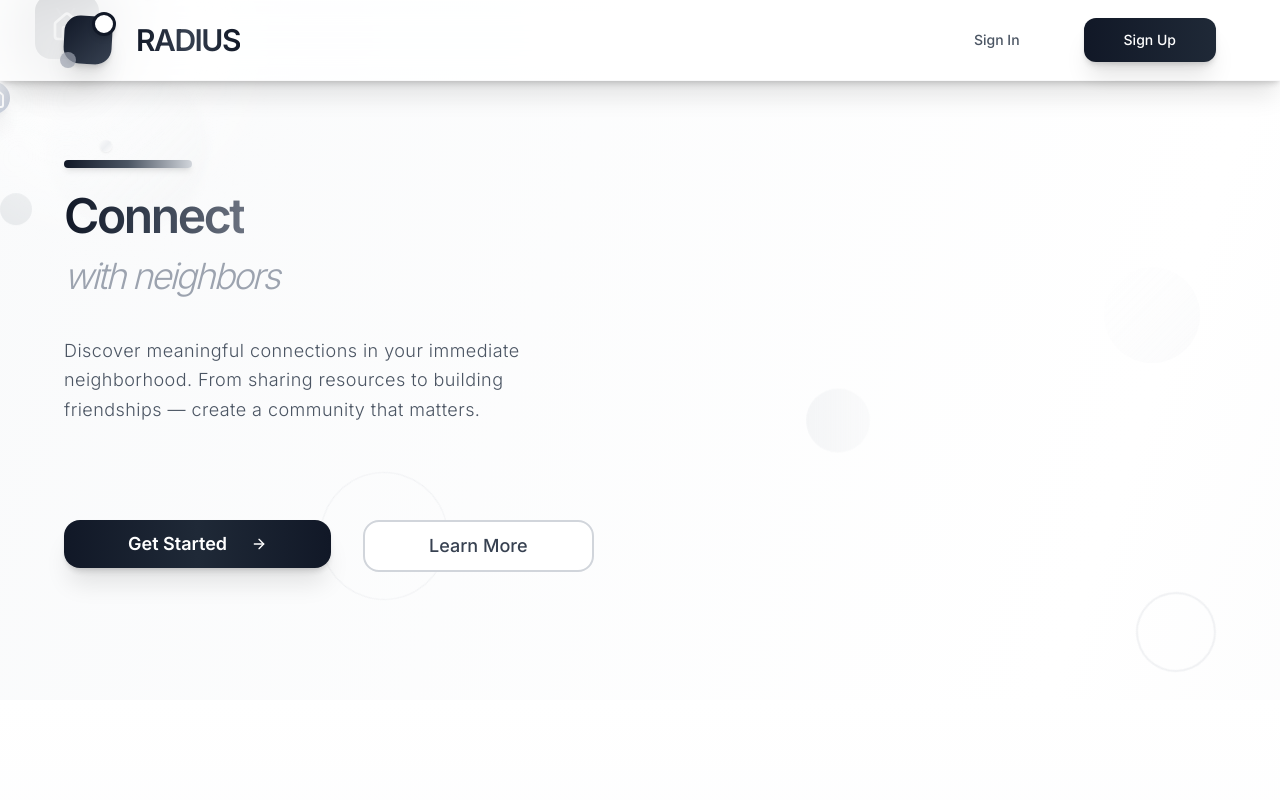
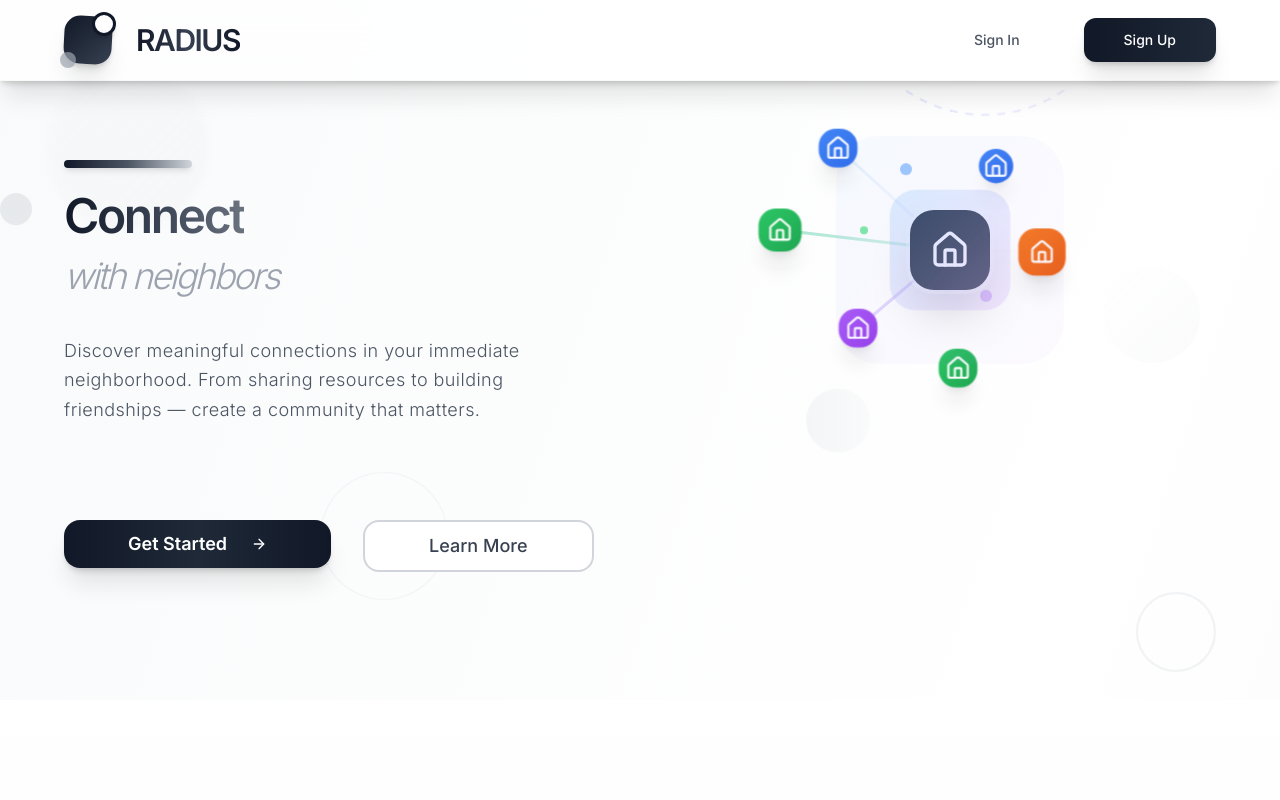
Before and after one commit to MohitPatni0731/everloom, a React (Vite) app: page / in a window 1280 px wide. Shown: the top 800 px of the page. Built offline with nearby package versions, Linux system fonts and the light colour scheme.

Commit message:
Refine animation to match mission.

```diff
--- a/src/components/NeighborhoodClusterAnimation.tsx
+++ b/src/components/NeighborhoodClusterAnimation.tsx
@@ -1,76 +1,38 @@
+
 import { Home } from "lucide-react";
 import React from "react";
 
 // Modern minimalist constellation cluster colors
 const nodeColors = [
-  "bg-gradient-to-br from-[#e0e7ee] to-[#bcc4d4]",
-  "bg-gradient-to-br from-[#f3f4f6] to-[#b8c0d0]",
-  "bg-gradient-to-br from-[#d2dae4] to-[#a6b4c8]",
+  "bg-gradient-to-br from-blue-500 to-blue-600",
+  "bg-gradient-to-br from-green-500 to-green-600",
+  "bg-gradient-to-br from-purple-500 to-purple-600",
+  "bg-gradient-to-br from-orange-500 to-orange-600",
 ];
-
-const smallDot = (
-  <div className="rounded-full bg-gradient-to-br from-gray-50 via-gray-200 to-white w-3 h-3 shadow shadow-black/10 opacity-60"></div>
-);
-
-const line = (className: string, style = {}) => (
-  <div className={className} style={style}>
-    <svg width="64" height="64" fill="none">
-      <line
-        x1="4"
-        y1="60"
-        x2="60"
-        y2="8"
-        stroke="#cdd6e0"
-        strokeWidth="2"
-        strokeOpacity="0.22"
-        strokeLinecap="round"
-      />
-    </svg>
-  </div>
-);
-
-const subtleRing = (className: string, diameter: number, opacity = 0.16) => (
-  <svg
-    className={className}
-    width={diameter}
-    height={diameter}
-    fill="none"
-    style={{ filter: "blur(4px)" }}
-    aria-hidden="true"
-  >
-    <circle
-      cx={diameter / 2}
-      cy={diameter / 2}
-      r={diameter / 2 - 2}
-      stroke="#eaeef2"
-      strokeWidth="3"
-      strokeOpacity={opacity}
-    />
-  </svg>
-);
 
 const neighborNode = (
   iconSize: number,
   colorClass: string,
   pos: { top: number; left: number },
-  boxSize = 28
+  boxSize = 32
 ) => (
   <div
-    className={`absolute`}
+    className={`absolute animate-pulse-luxury`}
     style={{
       top: pos.top,
       left: pos.left,
       width: boxSize,
       height: boxSize,
-      zIndex: 1,
+      zIndex: 2,
     }}
   >
     <div
-      className={`${colorClass} w-full h-full rounded-2xl shadow-xl flex items-center justify-center opacity-90`}
+      className={`${colorClass} w-full h-full rounded-2xl shadow-xl flex items-center justify-center`}
     >
-      <Home className={`w-[${iconSize}px] h-[${iconSize}px] text-white opacity-90`} />
+      <Home className={`w-[${iconSize}px] h-[${iconSize}px] text-white`} />
     </div>
-    {smallDot}
+    {/* Connection pulse effect */}
+    <div className="absolute inset-0 rounded-2xl bg-white/20 animate-ping"></div>
   </div>
 );
 
@@ -79,116 +41,150 @@ export const NeighborhoodClusterAnimation = () => {
     <div
       className="absolute pointer-events-none select-none"
       style={{
-        top: "-120px",
-        left: "-80px",
-        zIndex: 0,
-        width: 400,
-        height: 340,
-        // Keeps cluster far in background
+        top: "50px",
+        right: "80px",
+        zIndex: 1,
+        width: 500,
+        height: 400,
       }}
     >
-      {/* Soft haze background gradient */}
-      <div className="absolute top-10 left-10 w-[300px] h-[300px] rounded-full bg-gradient-to-br from-gray-100/20 via-white/70 to-transparent blur-2xl"></div>
-      {/* Outer subtle premium rings */}
-      {subtleRing("absolute top-[40px] left-[40px]", 220, 0.10)}
-      {subtleRing("absolute top-[24px] left-[32px]", 260, 0.075)}
-      {/* Central home node */}
-      <div className="absolute top-[115px] left-[115px] w-16 h-16 rounded-2xl bg-gradient-to-br from-gray-900 via-gray-800 to-[#b2b9c2] flex items-center justify-center shadow-2xl ring-2 ring-white/30">
-        <Home className="w-8 h-8 text-white" />
-        {/* Minimal pulse */}
-        <div className="absolute -inset-4 rounded-2xl bg-gray-200/10 animate-pulse-luxury"></div>
-      </div>
-      {/* Neighbor nodes (carefully positioned for constellation effect) */}
-      {neighborNode(
-        14,
-        nodeColors[0],
-        { top: 37, left: 57 },
-        28
-      )}
-      {neighborNode(
-        18,
-        nodeColors[1],
-        { top: 202, left: 58 },
-        32
-      )}
-      {neighborNode(
-        14,
-        nodeColors[2],
-        { top: 80, left: 222 },
-        28
-      )}
-      {/* Soft connector lines */}
+      {/* Soft background glow */}
+      <div className="absolute top-1/2 left-1/2 transform -translate-x-1/2 -translate-y-1/2 w-[400px] h-[400px] rounded-full bg-gradient-radial from-blue-100/30 via-purple-50/20 to-transparent blur-3xl animate-pulse-subtle"></div>
+
+      {/* Outer connection rings */}
       <svg
-        className="absolute left-[142px] top-[128px] z-0"
-        width="80"
-        height="80"
+        className="absolute top-1/2 left-1/2 transform -translate-x-1/2 -translate-y-1/2"
+        width="320"
+        height="320"
         fill="none"
       >
-        <line
-          x1="8"
-          y1="8"
-          x2="45"
-          y2="-60"
-          stroke="#c0cadb"
+        <circle
+          cx="160"
+          cy="160"
+          r="140"
+          stroke="url(#connectionGradient)"
           strokeWidth="2"
-          strokeOpacity="0.15"
+          strokeOpacity="0.3"
+          strokeDasharray="8 8"
+          className="animate-spin-gentle"
         />
+        <circle
+          cx="160"
+          cy="160"
+          r="100"
+          stroke="url(#connectionGradient2)"
+          strokeWidth="2"
+          strokeOpacity="0.4"
+          strokeDasharray="6 6"
+          className="animate-spin-gentle"
+          style={{ animationDirection: "reverse", animationDuration: "12s" }}
+        />
+        <defs>
+          <linearGradient id="connectionGradient" x1="0%" y1="0%" x2="100%" y2="100%">
+            <stop offset="0%" stopColor="#3b82f6" stopOpacity="0.6" />
+            <stop offset="50%" stopColor="#8b5cf6" stopOpacity="0.4" />
+            <stop offset="100%" stopColor="#06b6d4" stopOpacity="0.6" />
+          </linearGradient>
+          <linearGradient id="connectionGradient2" x1="0%" y1="0%" x2="100%" y2="100%">
+            <stop offset="0%" stopColor="#10b981" stopOpacity="0.5" />
+            <stop offset="100%" stopColor="#f59e0b" stopOpacity="0.5" />
+          </linearGradient>
+        </defs>
       </svg>
-      {/* Central to neighbor 1 */}
+
+      {/* Central main home - represents you */}
+      <div className="absolute top-1/2 left-1/2 transform -translate-x-1/2 -translate-y-1/2 w-20 h-20 rounded-3xl bg-gradient-to-br from-gray-900 via-gray-800 to-gray-700 flex items-center justify-center shadow-2xl ring-4 ring-white/40 z-10">
+        <Home className="w-10 h-10 text-white" />
+        {/* Central pulse */}
+        <div className="absolute -inset-6 rounded-3xl bg-gradient-to-br from-blue-400/20 to-purple-400/20 animate-ping"></div>
+        <div className="absolute -inset-4 rounded-3xl bg-gradient-to-br from-blue-300/30 to-purple-300/30 animate-pulse-luxury"></div>
+      </div>
+
+      {/* Neighbor nodes positioned around central home */}
+      {neighborNode(16, nodeColors[0], { top: 80, left: 120 }, 36)}
+      {neighborNode(18, nodeColors[1], { top: 160, left: 60 }, 40)}
+      {neighborNode(16, nodeColors[2], { top: 260, left: 140 }, 36)}
+      {neighborNode(20, nodeColors[3], { top: 180, left: 320 }, 44)}
+      {neighborNode(14, nodeColors[0], { top: 100, left: 280 }, 32)}
+      {neighborNode(16, nodeColors[1], { top: 300, left: 240 }, 36)}
+
+      {/* Dynamic connection lines */}
       <svg
-        className="absolute left-[125px] top-[128px]"
-        width="70"
-        height="74"
+        className="absolute top-0 left-0 w-full h-full"
         fill="none"
       >
+        {/* Lines from center to each neighbor */}
         <line
-          x1="35"
-          y1="35"
-          x2="-35"
-          y2="-70"
-          stroke="#d2dbe5"
-          strokeWidth="2"
-          strokeOpacity="0.12"
+          x1="250"
+          y1="200"
+          x2="138"
+          y2="98"
+          stroke="url(#lineGradient1)"
+          strokeWidth="3"
+          strokeOpacity="0.6"
+          strokeLinecap="round"
+          className="animate-connection-line"
         />
+        <line
+          x1="250"
+          y1="200"
+          x2="80"
+          y2="180"
+          stroke="url(#lineGradient2)"
+          strokeWidth="3"
+          strokeOpacity="0.6"
+          strokeLinecap="round"
+          className="animate-connection-line-delayed"
+        />
+        <line
+          x1="250"
+          y1="200"
+          x2="158"
+          y2="278"
+          stroke="url(#lineGradient3)"
+          strokeWidth="3"
+          strokeOpacity="0.6"
+          strokeLinecap="round"
+          className="animate-connection-line"
+          style={{ animationDelay: "1s" }}
+        />
+        <line
+          x1="250"
+          y1="200"
+          x2="342"
+          y2="202"
+          stroke="url(#lineGradient4)"
+          strokeWidth="3"
+          strokeOpacity="0.6"
+          strokeLinecap="round"
+          className="animate-connection-line-delayed"
+          style={{ animationDelay: "0.5s" }}
+        />
+
+        <defs>
+          <linearGradient id="lineGradient1" x1="0%" y1="0%" x2="100%" y2="100%">
+            <stop offset="0%" stopColor="#3b82f6" stopOpacity="0.8" />
+            <stop offset="100%" stopColor="#3b82f6" stopOpacity="0.2" />
+          </linearGradient>
+          <linearGradient id="lineGradient2" x1="0%" y1="0%" x2="100%" y2="100%">
+            <stop offset="0%" stopColor="#10b981" stopOpacity="0.8" />
+            <stop offset="100%" stopColor="#10b981" stopOpacity="0.2" />
+          </linearGradient>
+          <linearGradient id="lineGradient3" x1="0%" y1="0%" x2="100%" y2="100%">
+            <stop offset="0%" stopColor="#8b5cf6" stopOpacity="0.8" />
+            <stop offset="100%" stopColor="#8b5cf6" stopOpacity="0.2" />
+          </linearGradient>
+          <linearGradient id="lineGradient4" x1="0%" y1="0%" x2="100%" y2="100%">
+            <stop offset="0%" stopColor="#f59e0b" stopOpacity="0.8" />
+            <stop offset="100%" stopColor="#f59e0b" stopOpacity="0.2" />
+          </linearGradient>
+        </defs>
       </svg>
-      {/* Central to neighbor 2 */}
-      <svg
-        className="absolute left-[138px] top-[148px]"
-        width="88"
-        height="88"
-        fill="none"
-      >
-        <line
-          x1="12"
-          y1="15"
-          x2="-44"
-          y2="65"
-          stroke="#ced6e0"
-          strokeWidth="2"
-          strokeOpacity="0.11"
-        />
-      </svg>
-      {/* Central to neighbor 3 */}
-      <svg
-        className="absolute left-[159px] top-[136px]"
-        width="50"
-        height="50"
-        fill="none"
-      >
-        <line
-          x1="22"
-          y1="15"
-          x2="46"
-          y2="-54"
-          stroke="#c2cbd8"
-          strokeWidth="2"
-          strokeOpacity="0.11"
-        />
-      </svg>
-      {/* More minimal random small orbs for constellation effect */}
-      <div className="absolute top-[52px] left-[240px]">{smallDot}</div>
-      <div className="absolute top-[175px] left-[25px]">{smallDot}</div>
-      <div className="absolute top-[260px] left-[180px]">{smallDot}</div>
+
+      {/* Floating connection particles */}
+      <div className="absolute top-[120px] left-[200px] w-3 h-3 bg-blue-400 rounded-full animate-bounce-slow opacity-60"></div>
+      <div className="absolute top-[180px] left-[160px] w-2 h-2 bg-green-400 rounded-full animate-bounce-slow opacity-70" style={{ animationDelay: "1s" }}></div>
+      <div className="absolute top-[240px] left-[280px] w-3 h-3 bg-purple-400 rounded-full animate-bounce-slow opacity-50" style={{ animationDelay: "2s" }}></div>
     </div>
   );
 };
```
